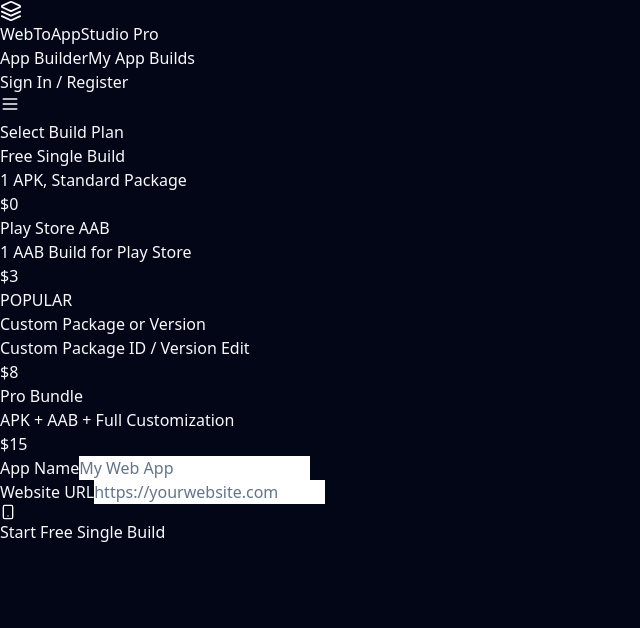
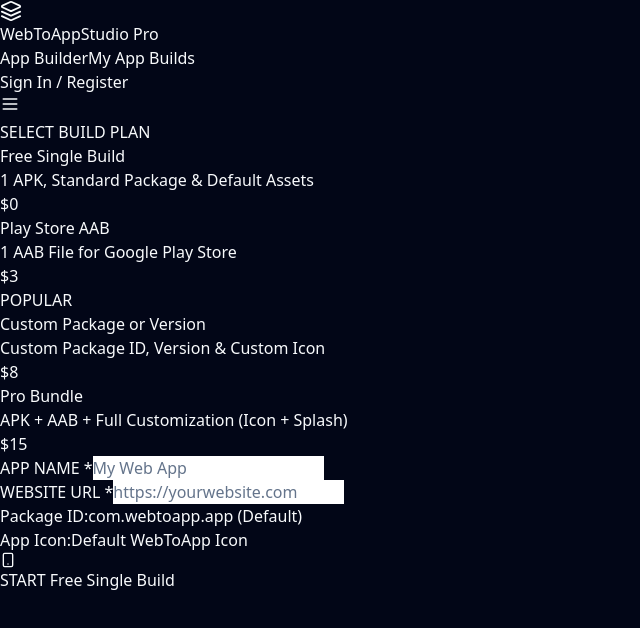
Before and after one commit to live-signal29/webtoapk-aab-builder, a React (Vite) app: page / in a window 1280 px wide. Shown: the top 628 px of the page, without its empty margins (0-640 px from the left). Built offline with nearby package versions, Linux system fonts and the light colour scheme; no server answers.

Commit message:
Enhance WebToAppConverter with new features
Added new state variables for version code, version name, icon URL, and splash URL. Updated plan descriptions and adjusted form inputs based on selected plan.

```diff
--- a/src/components/WebToAppConverter.jsx
+++ b/src/components/WebToAppConverter.jsx
@@ -1,12 +1,16 @@
 import React, { useState } from 'react';
 import { supabase } from '../lib/supabaseClient';
-import { Smartphone, Loader2 } from 'lucide-react';
+import { Smartphone, Image as ImageIcon, Sparkles, Upload, CheckCircle2, Loader2 } from 'lucide-react';
 import toast from 'react-hot-toast';
 
 export default function WebToAppConverter({ user, onOpenAuth }) {
   const [appName, setAppName] = useState('');
   const [websiteUrl, setWebsiteUrl] = useState('');
   const [packageName, setPackageName] = useState('com.webtoapp.app');
+  const [versionCode, setVersionCode] = useState('1');
+  const [versionName, setVersionName] = useState('1.0.0');
+  const [iconUrl, setIconUrl] = useState('');
+  const [splashUrl, setSplashUrl] = useState('');
   const [selectedPlan, setSelectedPlan] = useState('free');
   const [loading, setLoading] = useState(false);
 
@@ -16,21 +20,21 @@
       name: 'Free Single Build',
       price: 0,
       buildType: 'apk',
-      desc: '1 APK, Standard Package'
+      desc: '1 APK, Standard Package & Default Assets'
     },
     {
       id: 'aab',
       name: 'Play Store AAB',
       price: 3,
       buildType: 'aab',
-      desc: '1 AAB Build for Play Store'
+      desc: '1 AAB File for Google Play Store'
     },
     {
       id: 'custom',
       name: 'Custom Package or Version',
       price: 8,
       buildType: 'apk',
-      desc: 'Custom Package ID / Version Edit',
+      desc: 'Custom Package ID, Version & Custom Icon',
       badge: 'POPULAR'
     },
     {
@@ -38,9 +42,17 @@
       name: 'Pro Bundle',
       price: 15,
       buildType: 'both',
-      desc: 'APK + AAB + Full Customization'
+      desc: 'APK + AAB + Full Customization (Icon + Splash)'
     }
   ];
+
+  const activePlan = plans.find(p => p.id === selectedPlan);
+
+  // Conditions based on plan level
+  const showPackageInput = selectedPlan === 'custom' || selectedPlan === 'pro';
+  const showVersionInputs = selectedPlan === 'custom' || selectedPlan === 'pro';
+  const showIconInput = selectedPlan === 'custom' || selectedPlan === 'pro';
+  const showSplashInput = selectedPlan === 'pro';
 
   const handleStartBuild = async (e) => {
     e.preventDefault();
@@ -59,10 +71,9 @@
     setLoading(true);
 
     try {
-      const activePlan = plans.find(p => p.id === selectedPlan);
       const isFree = activePlan.price === 0;
 
-      // 1. Save build record in Supabase
+      // Save build details to Supabase
       const { data: buildData, error: dbError } = await supabase
         .from('builds')
         .insert([
@@ -70,7 +81,11 @@
             user_id: user.id,
             app_name: appName,
             website_url: websiteUrl,
-            package_name: packageName,
+            package_name: showPackageInput ? packageName : 'com.webtoapp.app',
+            version_code: showVersionInputs ? versionCode : '1',
+            version_name: showVersionInputs ? versionName : '1.0.0',
+            icon_url: showIconInput ? iconUrl : null,
+            splash_url: showSplashInput ? splashUrl : null,
             build_type: activePlan.buildType,
             payment_status: isFree ? 'paid' : 'pending_payment',
             status: 'pending'
@@ -81,7 +96,6 @@
 
       if (dbError) throw dbError;
 
-      // 2. Free Plan -> Instant Build Submit
       if (isFree) {
         toast.success("Free build queued! Check dashboard in 2 mins.");
         setAppName('');
@@ -90,7 +104,7 @@
         return;
       }
 
-      // 3. Paid Plan -> Call backend API route
+      // Paid Plan via backend invoice API
       const apiRes = await fetch('/api/create-invoice', {
         method: 'POST',
         headers: { 'Content-Type': 'application/json' },
@@ -118,21 +132,19 @@
     }
   };
 
-  const activePlanObj = plans.find(p => p.id === selectedPlan);
-
   return (
     <div className="max-w-md mx-auto p-2">
-      <div className="bg-[#0b0f19] border border-slate-800 rounded-2xl p-4 shadow-xl">
-        <h2 className="text-sm font-bold text-slate-300 uppercase tracking-wider mb-3">Select Build Plan</h2>
+      <div className="bg-[#0b0f19] border border-slate-800 rounded-2xl p-4 shadow-2xl">
+        <h2 className="text-xs font-bold text-slate-400 uppercase tracking-wider mb-3">SELECT BUILD PLAN</h2>
 
         <form onSubmit={handleStartBuild} className="space-y-3">
-          {/* Compact Category Grid / List */}
+          {/* Plan Selector Grid */}
           <div className="space-y-2">
             {plans.map((plan) => (
               <div
                 key={plan.id}
                 onClick={() => setSelectedPlan(plan.id)}
-                className={`relative px-3 py-2 rounded-xl border cursor-pointer transition flex items-center justify-between ${
+                className={`relative px-3 py-2.5 rounded-xl border cursor-pointer transition flex items-center justify-between ${
                   selectedPlan === plan.id
                     ? 'bg-[#101929] border-emerald-500 shadow-md shadow-emerald-500/10'
                     : 'bg-[#0a0d14] border-slate-800/80 hover:border-slate-700'
@@ -156,10 +168,11 @@
             ))}
           </div>
 
-          {/* Compact Form Inputs */}
+          {/* Form Fields Section */}
           <div className="space-y-2.5 pt-1">
+            {/* Required Common Inputs */}
             <div>
-              <label className="block text-[10px] font-bold text-slate-400 uppercase mb-1">App Name</label>
+              <label className="block text-[10px] font-bold text-slate-400 uppercase mb-1">APP NAME *</label>
               <input
                 type="text"
                 placeholder="My Web App"
@@ -171,7 +184,7 @@
             </div>
 
             <div>
-              <label className="block text-[10px] font-bold text-slate-400 uppercase mb-1">Website URL</label>
+              <label className="block text-[10px] font-bold text-slate-400 uppercase mb-1">WEBSITE URL *</label>
               <input
                 type="url"
                 placeholder="https://yourwebsite.com"
@@ -182,20 +195,89 @@
               />
             </div>
 
-            {(selectedPlan === 'custom' || selectedPlan === 'pro') && (
+            {/* Custom Package Input */}
+            {showPackageInput ? (
               <div>
-                <label className="block text-[10px] font-bold text-slate-400 uppercase mb-1">Package ID</label>
+                <label className="block text-[10px] font-bold text-amber-400 uppercase mb-1">PACKAGE ID (CUSTOM)</label>
                 <input
                   type="text"
                   value={packageName}
                   onChange={(e) => setPackageName(e.target.value)}
-                  className="w-full bg-[#05070c] border border-slate-800 rounded-lg px-3 py-2 text-xs text-indigo-400 font-mono focus:outline-none"
+                  placeholder="com.mycompany.myapp"
+                  className="w-full bg-[#05070c] border border-amber-500/40 rounded-lg px-3 py-2 text-xs text-amber-300 font-mono focus:outline-none"
                 />
               </div>
+            ) : (
+              <div className="text-[10px] text-slate-500 flex justify-between px-1">
+                <span>Package ID:</span>
+                <span className="font-mono text-slate-400">com.webtoapp.app (Default)</span>
+              </div>
             )}
+
+            {/* Custom Version Code & Name Inputs */}
+            {showVersionInputs && (
+              <div className="grid grid-cols-2 gap-2">
+                <div>
+                  <label className="block text-[10px] font-bold text-slate-400 uppercase mb-1">VERSION CODE</label>
+                  <input
+                    type="number"
+                    value={versionCode}
+                    onChange={(e) => setVersionCode(e.target.value)}
+                    className="w-full bg-[#05070c] border border-slate-800 rounded-lg px-3 py-2 text-xs text-white focus:outline-none"
+                  />
+                </div>
+                <div>
+                  <label className="block text-[10px] font-bold text-slate-400 uppercase mb-1">VERSION NAME</label>
+                  <input
+                    type="text"
+                    value={versionName}
+                    onChange={(e) => setVersionName(e.target.value)}
+                    className="w-full bg-[#05070c] border border-slate-800 rounded-lg px-3 py-2 text-xs text-white focus:outline-none"
+                  />
+                </div>
+              </div>
+            )}
+
+            {/* App Icon Upload / URL */}
+            {showIconInput ? (
+              <div>
+                <label className="block text-[10px] font-bold text-indigo-400 uppercase mb-1">APP ICON URL (512x512)</label>
+                <input
+                  type="url"
+                  placeholder="https://example.com/icon.png"
+                  value={iconUrl}
+                  onChange={(e) => setIconUrl(e.target.value)}
+                  className="w-full bg-[#05070c] border border-indigo-500/40 rounded-lg px-3 py-2 text-xs text-white focus:outline-none"
+                />
+              </div>
+            ) : (
+              <div className="text-[10px] text-slate-500 flex justify-between px-1">
+                <span>App Icon:</span>
+                <span className="text-slate-400">Default WebToApp Icon</span>
+              </div>
+            )}
+
+            {/* Splash Screen Upload / URL (Pro Only) */}
+            {showSplashInput ? (
+              <div>
+                <label className="block text-[10px] font-bold text-purple-400 uppercase mb-1">SPLASH SCREEN URL (PRO)</label>
+                <input
+                  type="url"
+                  placeholder="https://example.com/splash.png"
+                  value={splashUrl}
+                  onChange={(e) => setSplashUrl(e.target.value)}
+                  className="w-full bg-[#05070c] border border-purple-500/40 rounded-lg px-3 py-2 text-xs text-white focus:outline-none"
+                />
+              </div>
+            ) : selectedPlan === 'custom' ? (
+              <div className="text-[10px] text-slate-500 flex justify-between px-1">
+                <span>Splash Screen:</span>
+                <span className="text-slate-400">Default Splash (Upgrade to Pro for Custom)</span>
+              </div>
+            ) : null}
           </div>
 
-          {/* Action Button visible without excess scrolling */}
+          {/* Compact Submit Button */}
           <button
             type="submit"
             disabled={loading}
@@ -205,7 +287,7 @@
               <Loader2 size={16} className="animate-spin" />
             ) : (
               <>
-                <Smartphone size={16} /> Start {activePlanObj.name}
+                <Smartphone size={16} /> START {activePlan.name}
               </>
             )}
           </button>
```
